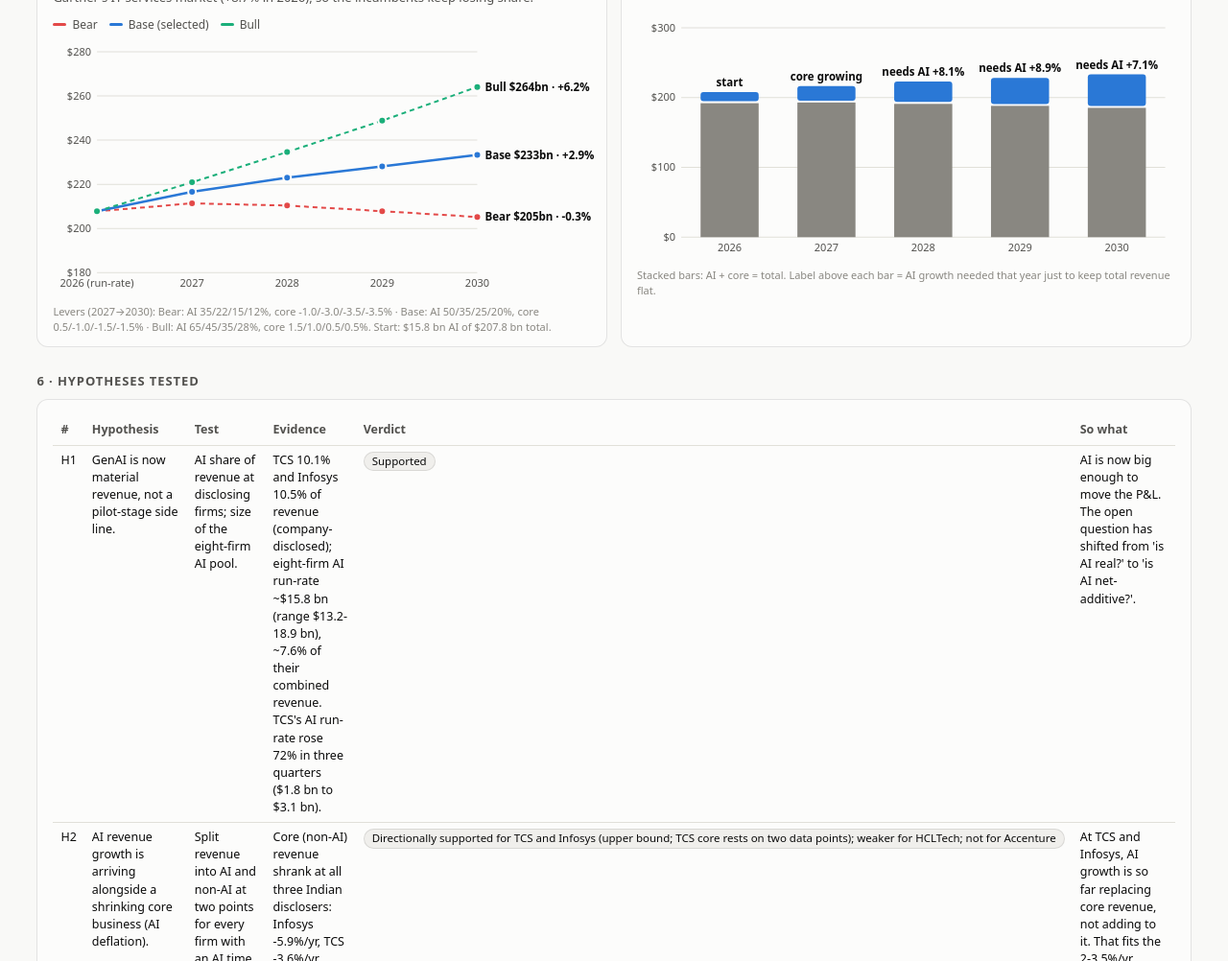
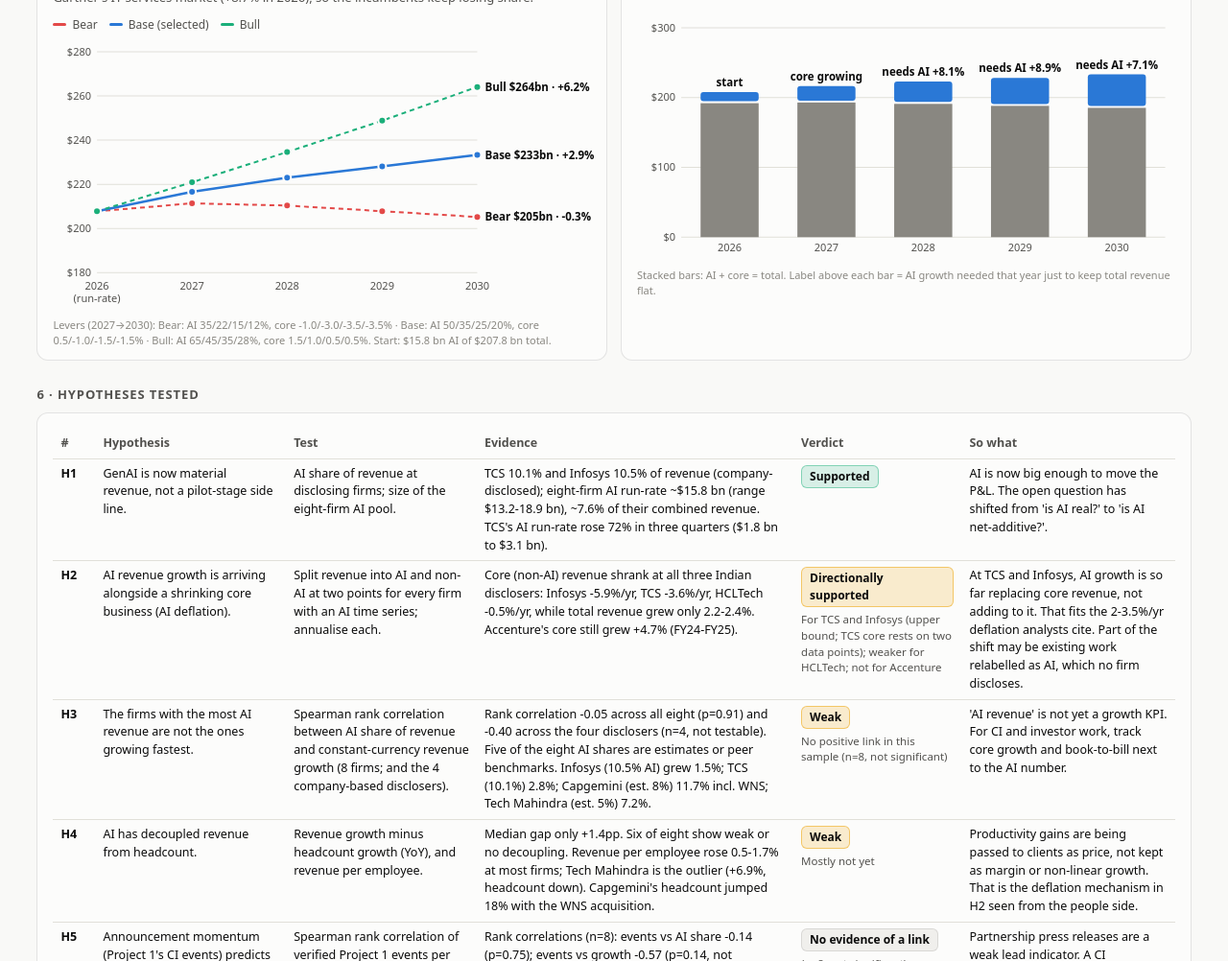
Before and after one commit to lokpriye96/genai-services-market-analytics, a plain HTML site: page docs/index.html in a window 1280 px wide. Shown: the part 3152-4154 px from the top of the page at 96% size. Drawn offline with Linux system fonts and the light colour scheme.

Commit message:
Dashboard polish: readable hypotheses table with verdict tags, clearer core-growth legend, scenario axis labels

```diff
--- a/docs/index.html
+++ b/docs/index.html
@@ -42,6 +42,18 @@ svg .lbl{fill:var(--text-primary);font-size:11.5px;font-weight:600}
 table{border-collapse:collapse;width:100%;font-size:12.5px}th,td{text-align:left;padding:6px 8px;border-bottom:1px solid var(--grid);vertical-align:top}th{color:var(--text-secondary);font-weight:600}
 td.num,th.num{text-align:right;font-variant-numeric:tabular-nums}
 .tableview{display:none;max-height:320px;overflow:auto;margin-top:8px}.tableview.on{display:block}
+.hyp table{table-layout:fixed}
+.hyp col.c1{width:44px}.hyp col.c2{width:17%}.hyp col.c3{width:17%}.hyp col.c5{width:15%}.hyp col.c6{width:19%}
+.hyp td{line-height:1.5}.hyp td:first-child{font-weight:650;color:var(--text-primary)}
+.verdict{display:inline-block;border-radius:6px;padding:2px 8px;font-size:12px;font-weight:650;white-space:normal;border:1px solid var(--border);background:var(--chip);color:var(--text-primary)}
+.verdict.v-yes{background:color-mix(in srgb,var(--c3) 16%,transparent);border-color:color-mix(in srgb,var(--c3) 45%,transparent)}
+.verdict.v-part{background:color-mix(in srgb,var(--c4) 18%,transparent);border-color:color-mix(in srgb,var(--c4) 50%,transparent)}
+.verdict.v-no{background:var(--chip)}
+.vnote{display:block;font-size:11.5px;color:var(--text-secondary);margin-top:5px;line-height:1.45}
+@media (max-width:760px){.hyp table,.hyp tbody,.hyp tr,.hyp td{display:block;width:auto}.hyp colgroup,.hyp thead{display:none}
+.hyp tr{border:1px solid var(--grid);border-radius:10px;padding:10px 12px;margin-bottom:10px}.hyp td{border:none;padding:3px 0}
+.hyp td::before{content:attr(data-label);display:block;font-size:11px;text-transform:uppercase;letter-spacing:.05em;color:var(--muted);margin-top:4px}
+.hyp td:first-child::before{display:none}}
 .chip{display:inline-block;border:1px solid var(--border);border-radius:999px;padding:1px 8px;font-size:11.5px;white-space:nowrap;background:var(--chip)}
 .tip{position:fixed;pointer-events:none;background:var(--surface-1);color:var(--text-primary);border:1px solid var(--border);border-radius:8px;padding:8px 10px;font-size:12px;box-shadow:0 4px 18px rgba(0,0,0,.12);z-index:50;display:none;min-width:150px;max-width:300px}
 .tip .t{color:var(--text-secondary);margin-bottom:4px}.tip .r{display:flex;align-items:center;gap:8px;justify-content:space-between}.tip .r i{display:inline-block;width:12px;height:3px;border-radius:2px;margin-right:6px}.tip .r b{font-variant-numeric:tabular-nums}
@@ -2847,7 +2859,7 @@ function renderTs(){
 function renderCore(){
   const rows=["Infosys","TCS","HCLTech","Accenture"].map(c=>CORE[c]);
   const ser=[{k:"Total revenue growth",f:"total_growth_annualised_pct",c:"var(--muted)"},{k:"Core (non-AI) growth",f:"core_growth_annualised_pct",c:"var(--neg)"}];
-  legend("lgCore",[...ser,{k:"AI growth (label, % p.a.)",c:"transparent"}],true);
+  legend("lgCore",[{k:"Total revenue growth",c:"var(--muted)"},{k:"Core (non-AI) growth: shrinking",c:"var(--neg)"},{k:"Core (non-AI) growth: growing",c:"var(--pos)"}],true);
   const f=frame("cCore",1180,250,{t:22,r:20,b:30,l:40});const yt=niceTicks(-7,8,5),y0=yt[0],y1=yt[yt.length-1];const y=v=>f.m.t+f.ih-(v-y0)/(y1-y0)*f.ih;
   yt.forEach(t=>{el("line",{x1:f.m.l,x2:f.W-f.m.r,y1:y(t),y2:y(t),stroke:"var(--grid)"},f.svg);const tx=el("text",{x:f.m.l-6,y:y(t)+3.5,"text-anchor":"end"},f.svg);tx.textContent=t+"%";});
   const gw=f.iw/rows.length,bw=48;
@@ -2883,7 +2895,7 @@ function scatter(id,pts,xopt,yopt){
 function renderPos(){
   const pts=COS.map(c=>({c,x:aiOf(c)/MS[c].revenue_runrate_usd_bn*100,y:MS[c].yoy_cc_pct,s:MS[c].revenue_runrate_usd_bn,r:5+Math.sqrt(MS[c].revenue_runrate_usd_bn)*1.6,hollow:POOL[c].evidence_grade==="C",tip:[{k:"AI share of revenue",v:f1(aiOf(c)/MS[c].revenue_runrate_usd_bn*100)+"%",c:COL[c]},{k:"Growth YoY CC",v:pct(MS[c].yoy_cc_pct)},{k:"Revenue run-rate",v:"$"+f1(MS[c].revenue_runrate_usd_bn)+" bn"},{k:"AI grade",v:POOL[c].evidence_grade}]}));
   scatter("cPos",pts,{min:0,max:12,n:6,fmt:t=>t+"%",label:"AI share of revenue →"},{min:0,max:12});
-  document.getElementById("tkPos").textContent=`The two most AI-intensive firms (Infosys, TCS) are among the slowest growers. Rank correlation between AI share and growth: ${ST.spearman_ai_intensity_vs_growth_all8>0?"+":""}${ST.spearman_ai_intensity_vs_growth_all8} across all eight, ${ST.spearman_ai_intensity_vs_growth_disclosers} across the four company-based disclosers. AI revenue is not yet a growth signal.`;
+  document.getElementById("tkPos").textContent=`The two most AI-intensive firms (Infosys, TCS) are among the slowest growers. Rank correlation between AI share and growth: ${ST.spearman_ai_intensity_vs_growth_all8>0?"+":""}${(+ST.spearman_ai_intensity_vs_growth_all8).toFixed(2)} across all eight, ${(+ST.spearman_ai_intensity_vs_growth_disclosers).toFixed(2)} across the four company-based disclosers. AI revenue is not yet a growth signal.`;
 }
 function renderMom(){
   const pts=COS.map(c=>({c,x:MOM[c].p1_events,y:MS[c].yoy_cc_pct,s:MS[c].revenue_runrate_usd_bn,r:7,hollow:false,tip:[{k:"Project 1 verified events",v:String(MOM[c].p1_events),c:COL[c]},{k:"Frontier-lab ties",v:MOM[c].frontier_labs},{k:"Partnerships",v:String(MOM[c].partnerships)},{k:"Growth YoY CC",v:pct(MS[c].yoy_cc_pct)}]}));
@@ -2910,10 +2922,10 @@ function renderScore(){
 }
 function renderScen(){
   const yrs=[2026,2027,2028,2029,2030];
-  const f=frame("cScen",560,270,{t:14,r:118,b:26,l:46});const yt=niceTicks(190,270,4),y0=yt[0],y1=yt[yt.length-1];
+  const f=frame("cScen",560,284,{t:14,r:118,b:40,l:46});const yt=niceTicks(190,270,4),y0=yt[0],y1=yt[yt.length-1];
   const x=i=>f.m.l+i*f.iw/(yrs.length-1),y=v=>f.m.t+f.ih-(v-y0)/(y1-y0)*f.ih;
   yt.forEach(t=>{el("line",{x1:f.m.l,x2:f.W-f.m.r,y1:y(t),y2:y(t),stroke:"var(--grid)"},f.svg);const tx=el("text",{x:f.m.l-6,y:y(t)+3.5,"text-anchor":"end"},f.svg);tx.textContent="$"+t;});
-  yrs.forEach((yy,i)=>{const tx=el("text",{x:x(i),y:f.H-f.m.b+15,"text-anchor":"middle"},f.svg);tx.textContent=yy===2026?"2026 (run-rate)":yy;});
+  yrs.forEach((yy,i)=>{const tx=el("text",{x:x(i),y:f.H-f.m.b+18,"text-anchor":"middle"},f.svg);tx.textContent=yy;if(yy===2026){const t2=el("text",{x:x(i),y:f.H-f.m.b+31,"text-anchor":"middle"},f.svg);t2.textContent="(run-rate)";}});
   const labs=[];
   ["Bear","Base","Bull"].forEach(s=>{const pts=D.scenarios.filter(r=>r.scenario===s);let d="";pts.forEach((p,i)=>{d+=(i?"L":"M")+x(i)+","+y(p.total_usd_bn);});
     el("path",{d,fill:"none",stroke:SCOL[s],"stroke-width":s===state.scen?2.5:2,"stroke-dasharray":s===state.scen?"":"5 4"},f.svg);
@@ -2942,7 +2954,22 @@ function renderMix(){
   const p30=pts[pts.length-1];
   document.getElementById("tkMix").textContent=`AI grows from $${f1(pts[0].ai_usd_bn)} bn to $${f1(p30.ai_usd_bn)} bn by 2030 while core moves from $${f0(pts[0].core_usd_bn)} bn to $${f0(p30.core_usd_bn)} bn. With a large shrinking core, AI must grow ~${f1(p30.ai_growth_needed_for_flat_total_pct||0)}% a year just to stand still.`;
 }
-function renderHyp(){table("tHyp",["#","Hypothesis","Test","Evidence","Verdict","So what"],D.hypotheses.map(r=>[r.id,r.hypothesis,r.test,r.evidence,h("span",{class:"chip"},r.verdict),r.so_what]));}
+function renderHyp(){
+  const T=document.getElementById("tHyp");T.replaceChildren();T.classList.add("hyp");
+  const heads=["#","Hypothesis","Test","Evidence","Verdict","So what"];
+  const t=h("table"),cg=h("colgroup");heads.forEach((_,i)=>cg.appendChild(h("col",{class:"c"+(i+1)})));t.appendChild(cg);
+  const th=h("thead"),hr=h("tr");heads.forEach(x=>hr.appendChild(h("th",{},x)));th.appendChild(hr);t.appendChild(th);
+  const tb=h("tbody");
+  D.hypotheses.forEach(r=>{
+    const m=r.verdict.match(/^(Supported|Directionally supported|Weak|No evidence of a link)\s*(?:[:\-\u2013]\s*)?(.*)$/i);
+    const tag=m?m[1]:r.verdict, note=m?m[2]:"";
+    const cls=/^supported$/i.test(tag)?"v-yes":/^directionally/i.test(tag)?"v-part":/^weak/i.test(tag)?"v-part":"v-no";
+    const v=h("td",{"data-label":"Verdict"});v.appendChild(h("span",{class:"verdict "+cls},tag));
+    if(note){const n=note.charAt(0).toUpperCase()+note.slice(1);v.appendChild(h("span",{class:"vnote"},n));}
+    const tr=h("tr");
+    [[r.id,"#"],[r.hypothesis,"Hypothesis"],[r.test,"Test"],[r.evidence,"Evidence"]].forEach(([x,l])=>tr.appendChild(h("td",{"data-label":l},x)));
+    tr.appendChild(v);tr.appendChild(h("td",{"data-label":"So what"},r.so_what));tb.appendChild(tr);});
+  t.appendChild(tb);T.appendChild(t);}
 function renderAssum(){table("tAssum",["Company","Grade","Method","Rationale"],D.ai_assumptions.map(r=>[r.company,r.evidence_grade,r.method,r.rationale]));}
 function renderSources(){const T=document.getElementById("tSources");T.replaceChildren();const ul=h("ul");D.sources.forEach(s=>{const li=h("li");li.appendChild(document.createTextNode(`[${s.source_id}] ${s.publisher} — ${s.title} (${s.release_date}, ${s.source_type}). `));li.appendChild(h("a",{href:s.url,target:"_blank",rel:"noopener"},"Link"));ul.appendChild(li);});T.appendChild(ul);}
 document.getElementById("themeBtn").addEventListener("click",()=>{const r=document.documentElement;const dark=r.dataset.theme?r.dataset.theme==="dark":matchMedia("(prefers-color-scheme: dark)").matches;r.dataset.theme=dark?"light":"dark";});
```
Also changed, not shown: src/dashboard_template.html (+32 -5 lines).
